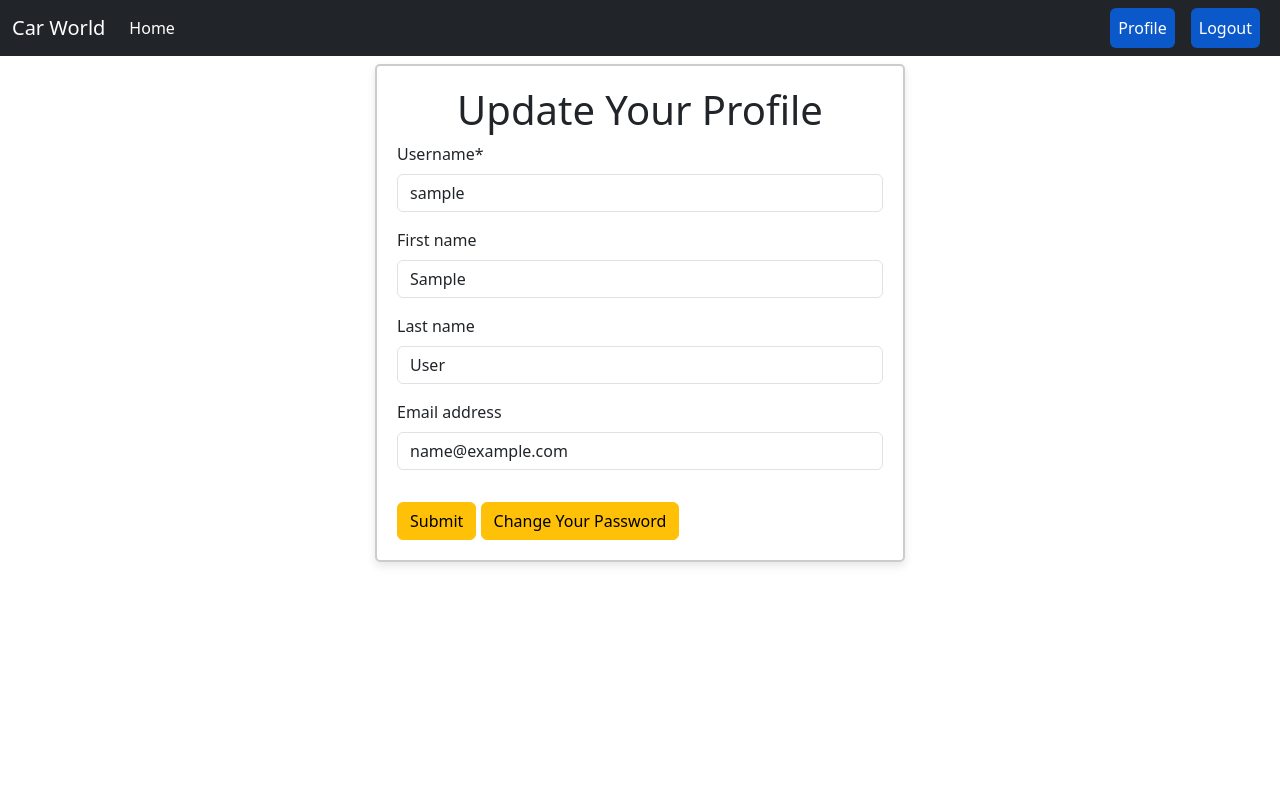
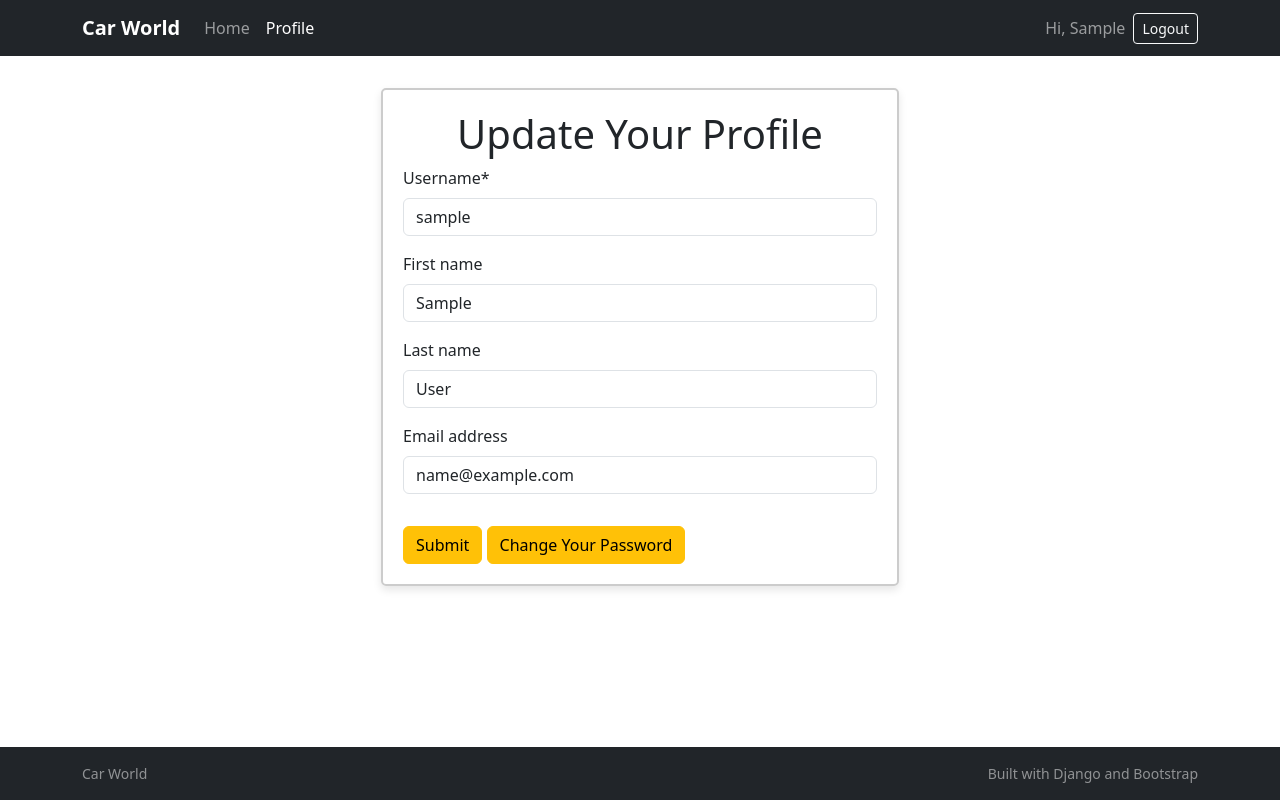
Before and after one commit to ratulhasan001/django-car-showroom, a Django app: page /user_profile/profile/edit in a window 1280 px wide. Run offline with Django 5.2, Linux system fonts and the light colour scheme; the visitor is signed in with stand-in values (Sample User, id 1); some libraries are stand-ins or nearby versions.

Commit message:
Add page titles, flash messages and a footer to the base layout
The navbar highlights the active page and logout is a POST form.

```diff
--- a/mid-term/car_world/templates/base.html
+++ b/mid-term/car_world/templates/base.html
@@ -3,7 +3,7 @@
   <head>
     <meta charset="UTF-8" />
     <meta name="viewport" content="width=device-width, initial-scale=1.0" />
-    <title>Document</title>
+    <title>{% block title %}Home{% endblock %} | Car World</title>
     <link
       href="https://cdn.jsdelivr.net/npm/bootstrap@5.3.2/dist/css/bootstrap.min.css"
       rel="stylesheet"
@@ -11,10 +11,11 @@
       crossorigin="anonymous"
     />
   </head>
-  <body>
+  <body class="d-flex flex-column min-vh-100">
+    {% with url_name=request.resolver_match.url_name %}
     <nav class="navbar navbar-expand-lg navbar-dark bg-dark">
-      <div class="container-fluid">
-        <a class="navbar-brand" href="#">Car World</a>
+      <div class="container">
+        <a class="navbar-brand fw-bold" href="{% url 'homepage' %}">Car World</a>
         <button
           class="navbar-toggler"
           type="button"
@@ -29,31 +30,48 @@
         <div class="collapse navbar-collapse" id="navbarSupportedContent">
           <ul class="navbar-nav me-auto mb-2 mb-lg-0">
             <li class="nav-item">
-              <a class="nav-link active" aria-current="page" href="{% url 'homepage' %}">Home</a>
+              <a class="nav-link {% if url_name == 'homepage' or url_name == 'brand_wise_post' %}active{% endif %}" href="{% url 'homepage' %}">Home</a>
             </li>
-          </ul>
-        </div>
-        <ul class="navbar-nav me-auto mb-2 mb-lg-0">
-            {% if request.user.is_authenticated %}
+            {% if user.is_authenticated %}
             <li class="nav-item">
-              <a class="nav-link active btn btn-primary mx-2" aria-current="page" href="{% url 'profile' %}">Profile</a>
-            </li>
-            <li class="nav-item">
-              <a class="nav-link active btn btn-primary mx-2" aria-current="page" href="{% url 'user_logout' %}">Logout</a>
-            </li>
-            {% else %}
-            <li class="nav-item">
-              <a class="nav-link active btn btn-primary mx-2" aria-current="page" href="{% url 'user_login' %}">Login</a>
-            </li>
-            <li class="nav-item">
-              <a class="nav-link active btn btn-danger mx-2" aria-current="page" href="{% url 'register' %}">Register</a>
+              <a class="nav-link {% if url_name == 'profile' or url_name == 'edit_profile' or url_name == 'pass_change' %}active{% endif %}" href="{% url 'profile' %}">Profile</a>
             </li>
             {% endif %}
           </ul>
+          {% if user.is_authenticated %}
+          <form method="post" action="{% url 'user_logout' %}" class="d-flex align-items-center">
+            {% csrf_token %}
+            <span class="navbar-text me-2">Hi, {{ user.first_name|default:user.username }}</span>
+            <button type="submit" class="btn btn-outline-light btn-sm">Logout</button>
+          </form>
+          {% else %}
+          <div class="d-flex gap-2">
+            <a class="btn btn-sm {% if url_name == 'user_login' %}btn-light{% else %}btn-outline-light{% endif %}" href="{% url 'user_login' %}">Login</a>
+            <a class="btn btn-sm {% if url_name == 'register' %}btn-light{% else %}btn-danger{% endif %}" href="{% url 'register' %}">Register</a>
+          </div>
+          {% endif %}
+        </div>
       </div>
     </nav>
+    {% endwith %}
 
-    {% block content %} {% endblock %}
+    <main class="container py-4 flex-grow-1">
+      {% for message in messages %}
+      <div class="alert alert-{% if message.tags == 'error' %}danger{% else %}{{ message.tags|default:'info' }}{% endif %} alert-dismissible fade show" role="alert">
+        {{ message }}
+        <button type="button" class="btn-close" data-bs-dismiss="alert" aria-label="Close"></button>
+      </div>
+      {% endfor %}
+
+      {% block content %}{% endblock %}
+    </main>
+
+    <footer class="bg-dark text-white-50 py-3 mt-auto">
+      <div class="container small d-flex justify-content-between">
+        <span>Car World</span>
+        <span>Built with Django and Bootstrap</span>
+      </div>
+    </footer>
 
     <script
       src="https://cdn.jsdelivr.net/npm/bootstrap@5.3.2/dist/js/bootstrap.bundle.min.js"
```
